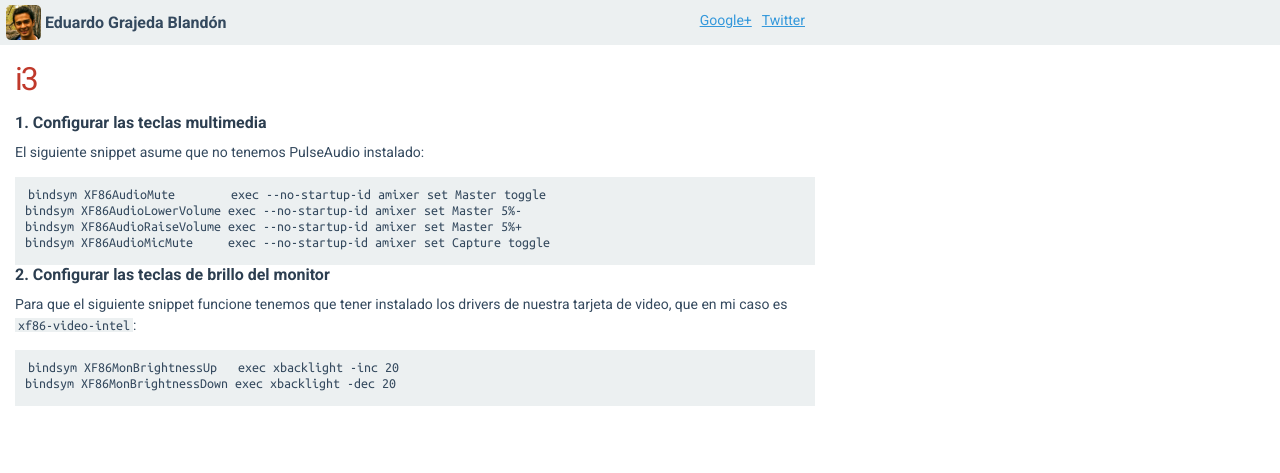
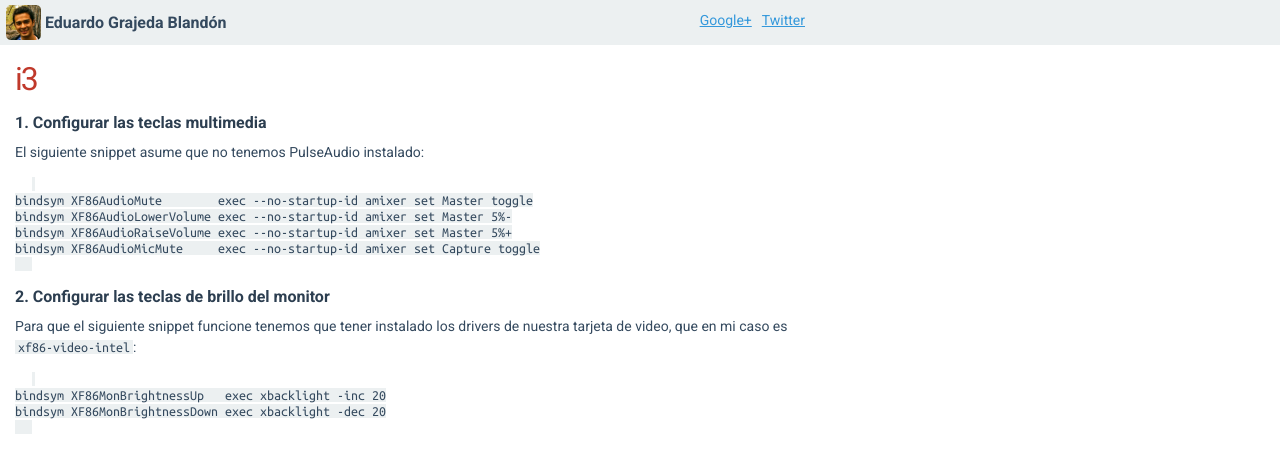
Before and after one commit to egrajeda/www, a Jekyll site: the page built from apuntes/i3/index.md, in a window 1280 px wide. Shown: the top 473 px of the page. Built offline with Jekyll 4.4.1, drawn with Linux system fonts in a browser that asks for light colours.

Commit message:
Corregido el style de los code snippets sin highlight.

````diff
--- a/apuntes/i3/index.md
+++ b/apuntes/i3/index.md
@@ -9,19 +9,23 @@ i3
 
 El siguiente snippet asume que no tenemos PulseAudio instalado:
 
-```
+<pre>
+  <code>
 bindsym XF86AudioMute        exec --no-startup-id amixer set Master toggle
 bindsym XF86AudioLowerVolume exec --no-startup-id amixer set Master 5%-
 bindsym XF86AudioRaiseVolume exec --no-startup-id amixer set Master 5%+
 bindsym XF86AudioMicMute     exec --no-startup-id amixer set Capture toggle
-```
+  </code>
+</pre>
 
 ### 2. Configurar las teclas de brillo del monitor
 
 Para que el siguiente snippet funcione tenemos que tener instalado los drivers
 de nuestra tarjeta de video, que en mi caso es `xf86-video-intel`:
 
-```
+<pre>
+  <code>
 bindsym XF86MonBrightnessUp   exec xbacklight -inc 20
 bindsym XF86MonBrightnessDown exec xbacklight -dec 20
-```
+  </code>
+</pre>
````
